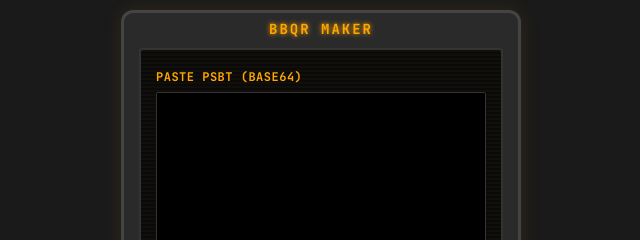
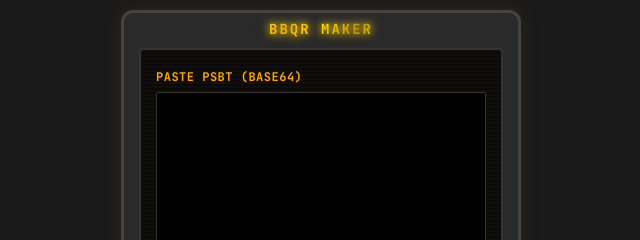
Before and after one commit to zhuliang21/bbqr-maker, a website built with webpack: page index.html in a window 1280 px wide. Shown: the top 240 px of the page, 319-959 px from the left. Built offline with nearby package versions, Linux system fonts and the light colour scheme.

Commit message:
✨ Update UI: Add metallic gold title and icon to README

```diff
--- a/index.html
+++ b/index.html
@@ -60,15 +60,20 @@
       top: 8px;
       left: 50%;
       transform: translateX(-50%);
-      color: #ffa600;
+      background: linear-gradient(135deg, #FFD700 0%, #FFA500 25%, #FFD700 50%, #B8860B 75%, #FFD700 100%);
+      -webkit-background-clip: text;
+      background-clip: text;
+      -webkit-text-fill-color: transparent;
+      color: #FFD700;
       font-size: 14px;
       font-weight: 700;
       letter-spacing: 2px;
       text-transform: uppercase;
-      text-shadow: 0 0 5px #ffa600;
-      background: #2a2a2a;
+      text-shadow: 0 0 8px rgba(255, 215, 0, 0.6), 0 0 15px rgba(255, 215, 0, 0.3);
+      background-color: #2a2a2a;
       padding: 0 10px;
       z-index: 10;
+      filter: drop-shadow(0 0 3px rgba(255, 215, 0, 0.5));
     }
 
     .screen {
```
Also changed, not shown: README.md.
